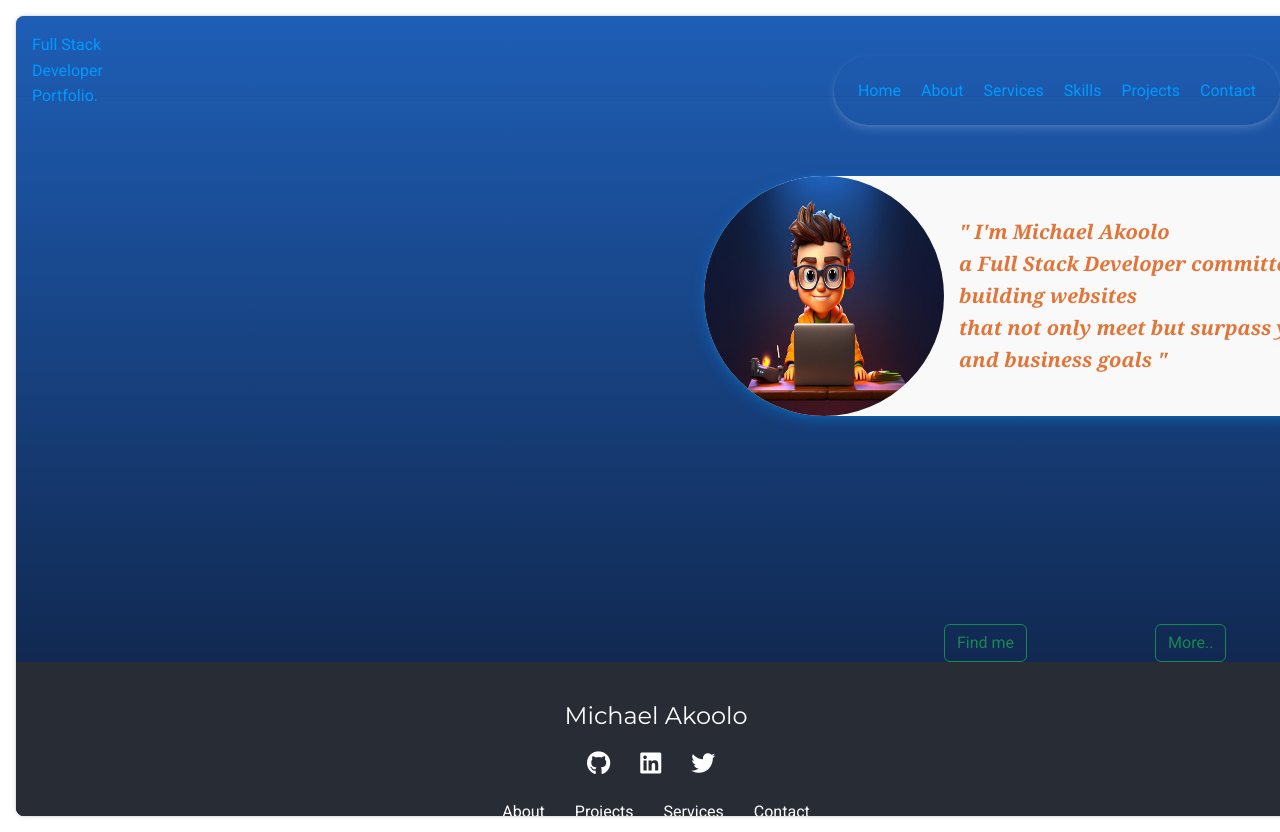
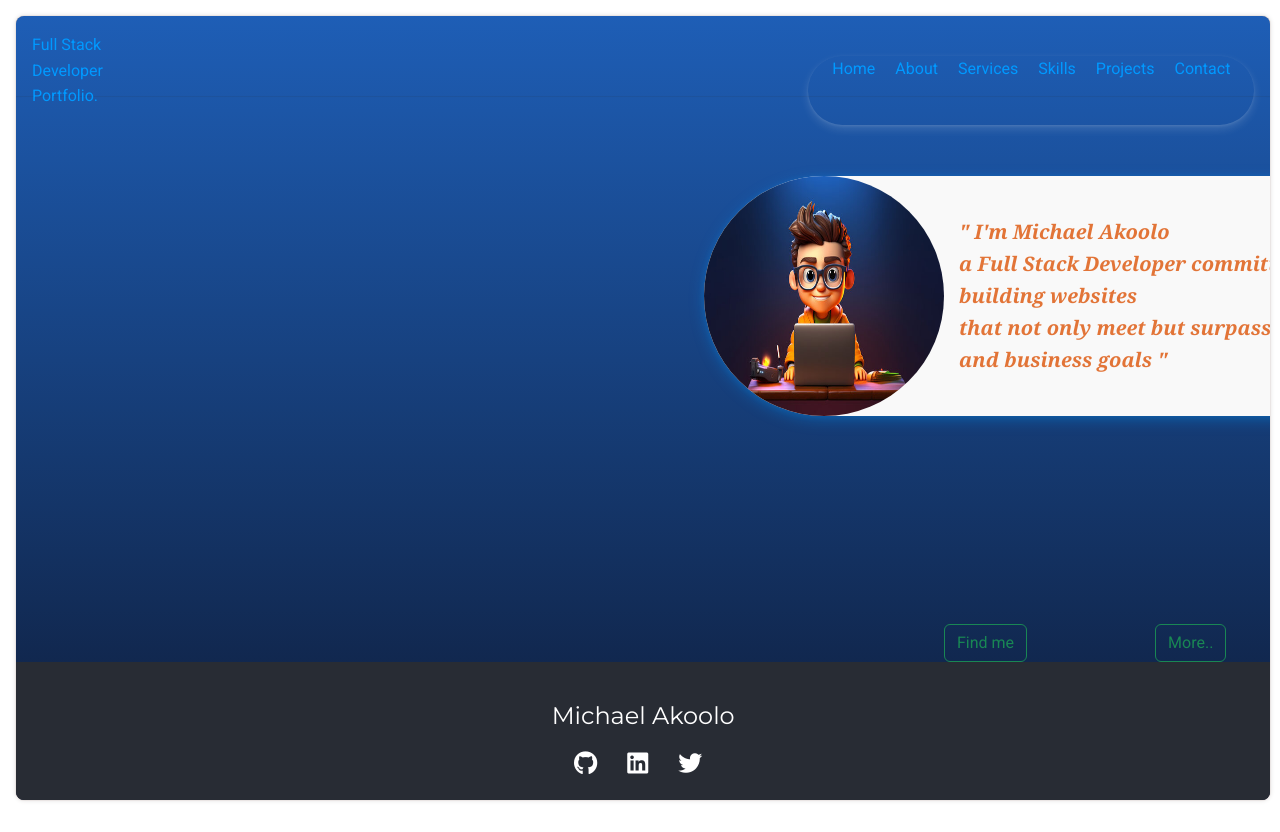
Before and after one commit to mikeakoolo254/ang_portfolio, an Angular app: page / in a window 1280 px wide. Built offline with nearby package versions, Linux system fonts and the light colour scheme.

Commit message:
other updates

```diff
--- a/src/styles.css
+++ b/src/styles.css
@@ -7,8 +7,8 @@ body,html {
 
 .home_container{
 background-color: #0e1c39;
-height: 100vh;
-width: 100vw;
+height: 98vh;
+width: 98vw;
 box-shadow:rgb(219, 216, 215)0px 0px 5px 0px, rgba(147, 94, 76, 1)0px 0px 1px 0px;
 margin: 1em;
 border-radius: 0.5em;
@@ -47,7 +47,7 @@ display: flex;
 .menuwrapper{
     color: #e27437;
     margin-top: 1.5em;
-   align-items: center;
+
     padding-right: 1.5em;
     padding-left: 1.5em;
     display: flex;
```
